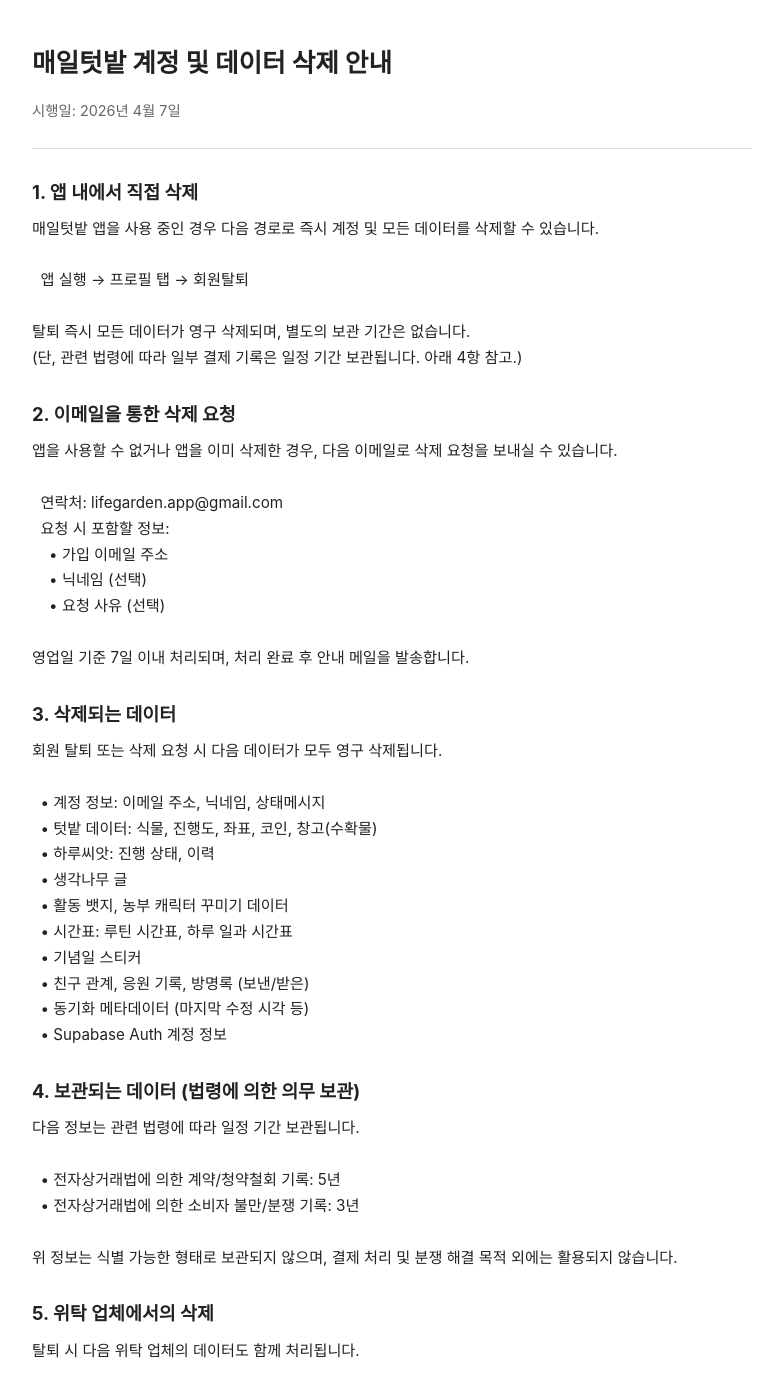
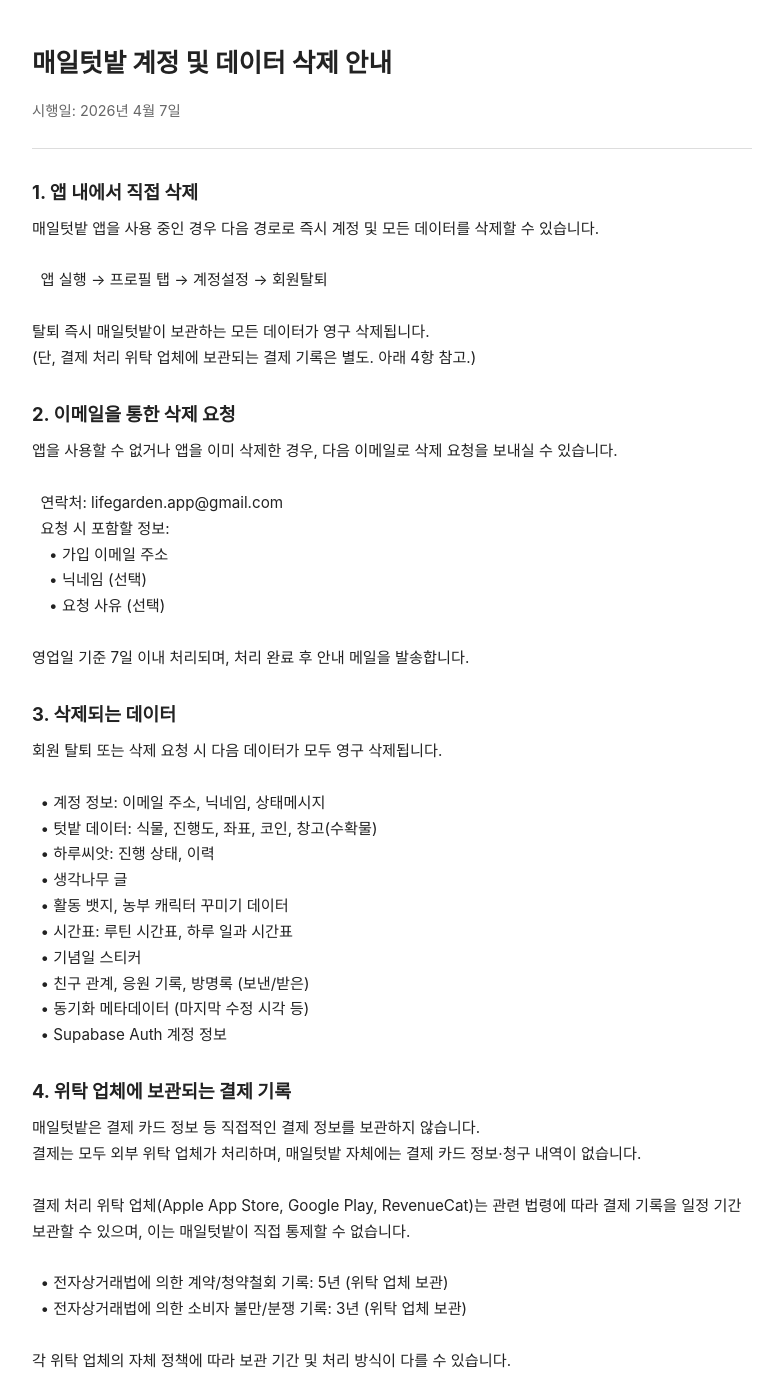
Before and after one commit to hhyejincho/life-garden-legal, a plain HTML site: page account-delete.html in a window 1280 px wide. Shown: the top 1377 px of the page, without its empty margins (248-1020 px from the left). Drawn offline with Linux system fonts and the light colour scheme.

Commit message:
docs: 결제 정보 보관 주체 명확화 + account-delete 경로 수정
- privacy.html 3항: 매일텃밭은 결제 정보 직접 보관 X 명시.
  법령 의무 보관은 위탁 업체(Apple/Google/RevenueCat)가 처리함을 명확화.
- account-delete.html 1항: 회원탈퇴 경로 정정
  (프로필 → 계정설정 → 회원탈퇴)
- account-delete.html 4항: 위탁 업체 보관 명시로 정렬.

```diff
--- a/account-delete.html
+++ b/account-delete.html
@@ -24,10 +24,10 @@
 <h2>1. 앱 내에서 직접 삭제</h2>
 <pre>매일텃밭 앱을 사용 중인 경우 다음 경로로 즉시 계정 및 모든 데이터를 삭제할 수 있습니다.
 
-  앱 실행 → 프로필 탭 → 회원탈퇴
+  앱 실행 → 프로필 탭 → 계정설정 → 회원탈퇴
 
-탈퇴 즉시 모든 데이터가 영구 삭제되며, 별도의 보관 기간은 없습니다.
-(단, 관련 법령에 따라 일부 결제 기록은 일정 기간 보관됩니다. 아래 4항 참고.)</pre>
+탈퇴 즉시 매일텃밭이 보관하는 모든 데이터가 영구 삭제됩니다.
+(단, 결제 처리 위탁 업체에 보관되는 결제 기록은 별도. 아래 4항 참고.)</pre>
 
 <h2>2. 이메일을 통한 삭제 요청</h2>
 <pre>앱을 사용할 수 없거나 앱을 이미 삭제한 경우, 다음 이메일로 삭제 요청을 보내실 수 있습니다.
@@ -54,13 +54,16 @@
   • 동기화 메타데이터 (마지막 수정 시각 등)
   • Supabase Auth 계정 정보</pre>
 
-<h2>4. 보관되는 데이터 (법령에 의한 의무 보관)</h2>
-<pre>다음 정보는 관련 법령에 따라 일정 기간 보관됩니다.
+<h2>4. 위탁 업체에 보관되는 결제 기록</h2>
+<pre>매일텃밭은 결제 카드 정보 등 직접적인 결제 정보를 보관하지 않습니다.
+결제는 모두 외부 위탁 업체가 처리하며, 매일텃밭 자체에는 결제 카드 정보·청구 내역이 없습니다.
 
-  • 전자상거래법에 의한 계약/청약철회 기록: 5년
-  • 전자상거래법에 의한 소비자 불만/분쟁 기록: 3년
+결제 처리 위탁 업체(Apple App Store, Google Play, RevenueCat)는 관련 법령에 따라 결제 기록을 일정 기간 보관할 수 있으며, 이는 매일텃밭이 직접 통제할 수 없습니다.
 
-위 정보는 식별 가능한 형태로 보관되지 않으며, 결제 처리 및 분쟁 해결 목적 외에는 활용되지 않습니다.</pre>
+  • 전자상거래법에 의한 계약/청약철회 기록: 5년 (위탁 업체 보관)
+  • 전자상거래법에 의한 소비자 불만/분쟁 기록: 3년 (위탁 업체 보관)
+
+각 위탁 업체의 자체 정책에 따라 보관 기간 및 처리 방식이 다를 수 있습니다.</pre>
 
 <h2>5. 위탁 업체에서의 삭제</h2>
 <pre>탈퇴 시 다음 위탁 업체의 데이터도 함께 처리됩니다.
```
Also changed, not shown: privacy.html (+5 -4 lines).
